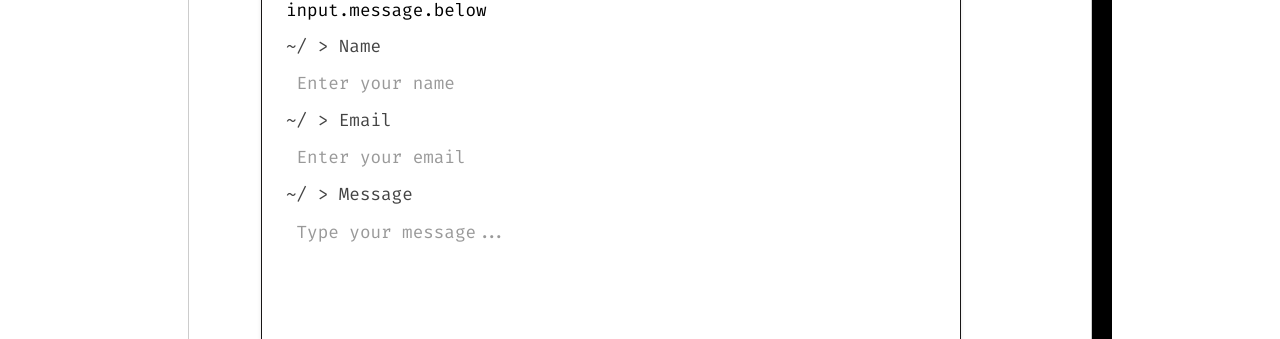
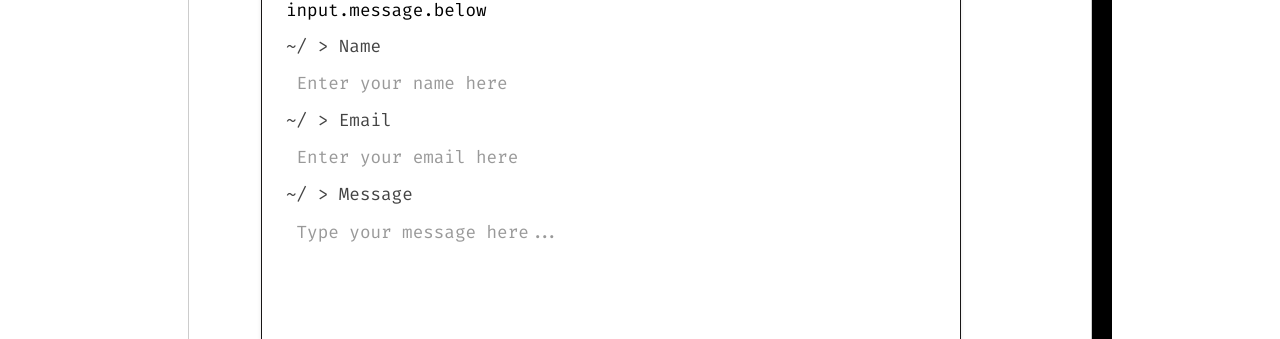
Before and after one commit to KaarelVv/portfolio-bootstrap, a React (Vite) app: page /portfolio/contact in a window 1280 px wide. Shown: the part 461-800 px from the top of the page. Built offline with nearby package versions, Linux system fonts and the light colour scheme.

Commit message:
organizing_css

```diff
--- a/index.html
+++ b/index.html
@@ -3,9 +3,7 @@
 
 <head>
   <meta charset="UTF-8" />
-  <link rel="icon" type="image/svg+xml" href="/vite.svg" />
   <link rel="stylesheet" href="https://cdn.jsdelivr.net/npm/bootstrap-icons@1.11.1/font/bootstrap-icons.css" />
-
   <meta name="viewport" content="width=device-width, initial-scale=1.0" />
   <title>Portfolio</title>
 
--- a/src/components/ContactForm.jsx
+++ b/src/components/ContactForm.jsx
@@ -91,7 +91,7 @@ const handleSubmit = async (e) => {
           onChange={handleChange}
           required
           className="terminal-input"
-          placeholder="Enter your name"
+          placeholder="Enter your name here"
         />
       </div>
 
@@ -106,7 +106,7 @@ const handleSubmit = async (e) => {
           onChange={handleChange}
           required
           className="terminal-input"
-          placeholder="Enter your email"
+          placeholder="Enter your email here"
         />
       </div>
 
@@ -122,7 +122,7 @@ const handleSubmit = async (e) => {
           required
           className="terminal-input"
           style={{ resize: "none" }}
-          placeholder="Type your message..."
+          placeholder="Type your message here..."
         />
       </div>
 
--- a/src/pages/About.jsx
+++ b/src/pages/About.jsx
@@ -9,7 +9,7 @@ export default function About() {
     "➜ I enjoy making subtle interactions with animations and understanding the code deeply—not just using it.",
     "➜ My goal is to grow from a solid junior developer into a confident and capable contributor.",
     "",
-    "root:/ Tech Stack",
+    "root:/cd/skills",
     "$ skills --list",
     "- JavaScript",
     "- React",
--- a/src/pages/Projects.jsx
+++ b/src/pages/Projects.jsx
@@ -121,12 +121,11 @@ export default function Projects() {
       <div className="container">
         <div className="projects-grid ">
           {filteredProjects.map((p, i) => (
-            <div className="project-card-wrapper">
+            <div className="project-card-wrapper fade-in-up">
               <ProjectCard
                 key={p.title}
                 {...p}
-
-                style={{ animationDelay: `${i * 0.05}s` }}
+                style={{ animationDelay: `${i * 0.05}s`}}
                 onClick={() => setActiveProject(p)}
               />
             </div>
--- a/src/styles/main.css
+++ b/src/styles/main.css
@@ -1,14 +1,16 @@
-@import './_variables.css';
-@import './_base.css';
-@import './_themes.css';
-@import './_layout.css';
+@import './core/_variables.css';
+@import './core/_base.css';
+@import './core/_animations.css';
+@import './global/_themes.css';
+@import './global/_layout.css';
+@import './global/_responsive.css';
 @import './components/_footer.css';
-@import './_animations.css';
+
 @import './components/_nav.css';
 @import './components/_buttons.css';
 @import './components/_badges.css';
 @import './components/_hero.css';
 @import './components/_terminal.css';
 @import './components/_commands.css';
-@import './components/_responsive.css';
+
 @import './components/_modal.css';
```
Also changed, not shown: src/styles/core/_animations.css (renamed from src/styles/_animations.css), src/styles/core/_base.css (renamed from src/styles/_base.css), src/styles/core/_variables.css (renamed from src/styles/_variables.css), src/styles/global/_layout.css (renamed from src/styles/_layout.css), src/styles/global/_responsive.css (renamed from src/styles/components/_responsive.css), src/styles/global/_themes.css (renamed from src/styles/_themes.css). Lines whose indentation alone changed are shown as unchanged.
